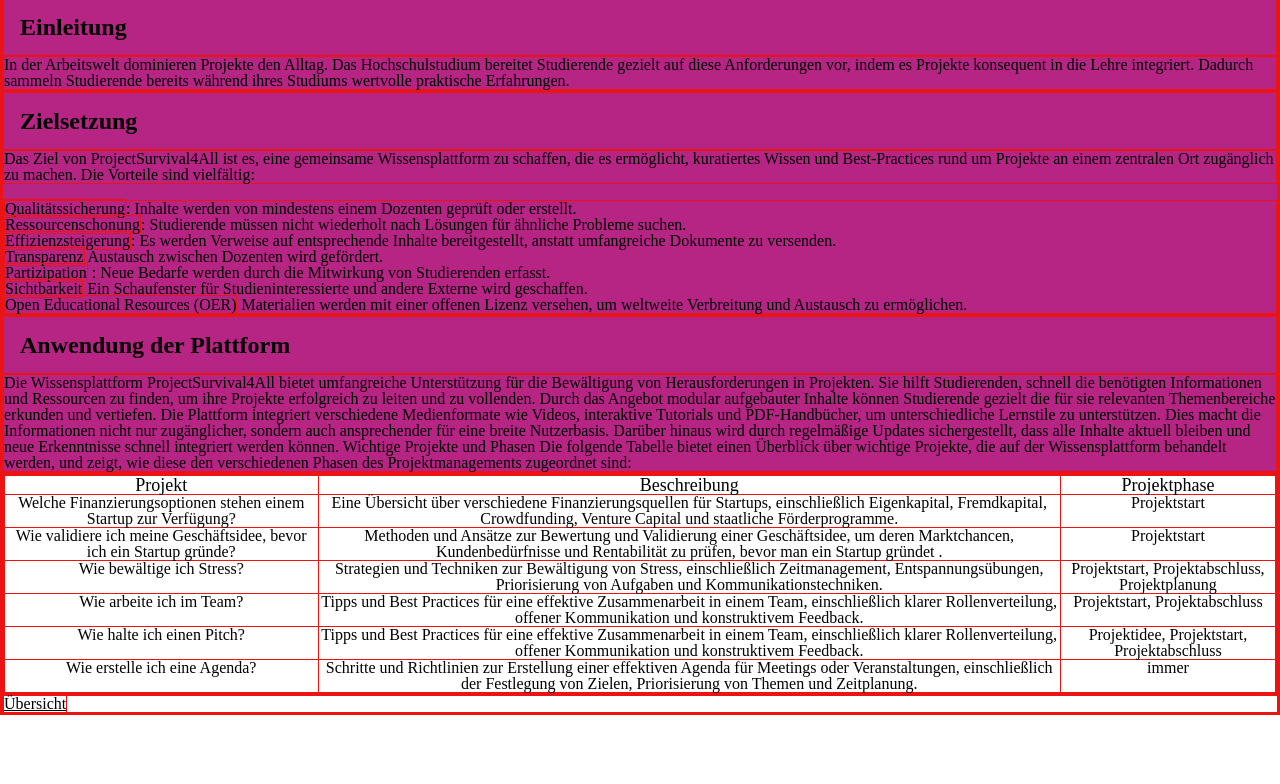
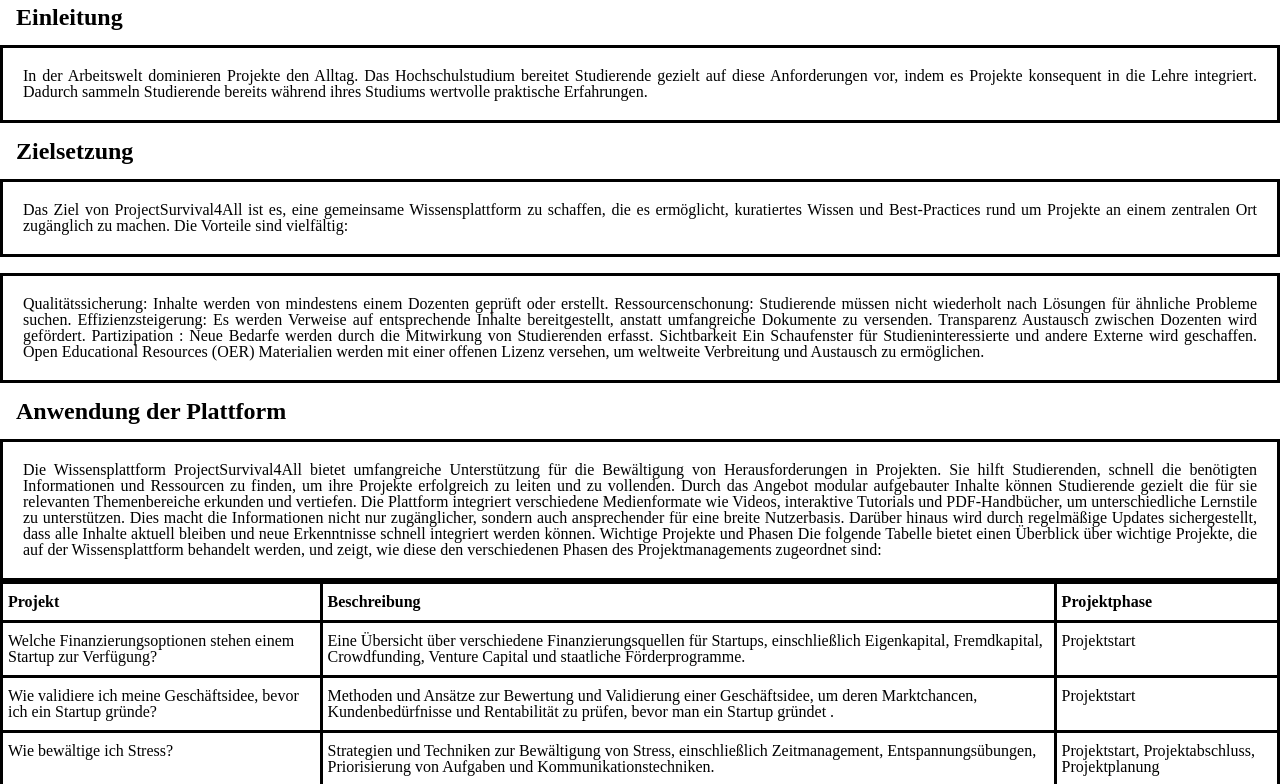
Before and after one commit to mi-classroom/fd-html-und-css-ibrahim-oez, a website: page pages/about/about_the_project.html in a window 1280 px wide. Shown: the part 128-912 px from the top of the page. Before the commit the page ends 843 px from the top, so only its background shows below. Drawn offline with nearby package versions, Linux system fonts and the light colour scheme; a web font is replaced by a local one.

Commit message:
about-the-projekt design hinzugefügt

```diff
--- /dev/null
+++ b/assets/styles/about_the_project.html/style.css
@@ -0,0 +1,38 @@
+ h2{
+
+}
+
+body{
+    font-family: "source-sans-3";
+}
+
+.container-einleitung  > p{
+    border: black solid 3px;
+    padding: 20px
+    ;
+    text-align: justify;
+}
+
+.container-zielsetzung > p{ border: black solid 3px;
+    padding: 20px
+    ;
+    text-align: justify;
+}
+
+.container-anwendung > p{
+    border: black solid 3px;
+    padding: 20px
+    ;
+    text-align: justify;
+}
+
+.container-tabelle > table,td
+{
+    border: black solid 3px;
+    padding: 10px 5px;
+    text-align: justify-all;
+}
+
+thead{
+    font-weight:bold;
+}
--- a/assets/styles/html.css
+++ b/assets/styles/html.css
@@ -1,6 +1,4 @@
-*{
-    border:solid rgb(236, 19, 19) 1.5px !important;
-}
+
 
 html,body{
     font-family: "source-sans-3";
--- a/pages/about/about_the_project.html
+++ b/pages/about/about_the_project.html
@@ -10,6 +10,7 @@
   <link rel="stylesheet" href="/assets/styles/fonts.css">
   <link rel="stylesheet" href="/assets/styles/variable.css">
   <link rel="stylesheet" href="/assets/styles/html.css">
+  <link rel="stylesheet" href="/assets/styles/about_the_project.html/style.css"
 
 
   <!-----------------------------Externe-Stylesheets---------------------------------------------------->
@@ -47,7 +48,7 @@
 
   <p>Survival-Tipps für die Projektarbeit</p>
 
-  <div class="welcome" style="background-color: var(--color-pink);">
+  <div class="container-einleitung">
     <h2>Einleitung</h2>
     <p>
       In der Arbeitswelt dominieren Projekte den Alltag. Das Hochschulstudium
@@ -58,7 +59,7 @@
 
   </div>
 
-  <div class="welcome" style="background-color: var(--color-pink);">
+  <div class="container-zielsetzung">
     <h2>Zielsetzung</h2>
     <p>
       Das Ziel von ProjectSurvival4All ist es, eine gemeinsame
@@ -68,21 +69,21 @@
     </p>
     <br />
     <p>
-      <b>Qualitätssicherung</b>: Inhalte werden von mindestens einem Dozenten
-      geprüft oder erstellt. <br /><b>Ressourcenschonung</b>: Studierende
+      <b>Qualitätssicherung: Inhalte werden von mindestens einem Dozenten
+      geprüft oder erstellt. Ressourcenschonung: Studierende
       müssen nicht wiederholt nach Lösungen für ähnliche Probleme suchen.
-      <br /><b>Effizienzsteigerung</b>: Es werden Verweise auf entsprechende
+      Effizienzsteigerung: Es werden Verweise auf entsprechende
       Inhalte bereitgestellt, anstatt umfangreiche Dokumente zu versenden.
-      <br /><b>Transparenz</b> Austausch zwischen Dozenten wird gefördert.
-      <br /><b>Partizipation</b> : Neue Bedarfe werden durch die Mitwirkung
-      von Studierenden erfasst. <br /><b>Sichtbarkeit</b> Ein Schaufenster für
-      Studieninteressierte und andere Externe wird geschaffen. <br /><b>Open Educational Resources (OER)</b>
+      Transparenz Austausch zwischen Dozenten wird gefördert.
+      Partizipation : Neue Bedarfe werden durch die Mitwirkung
+      von Studierenden erfasst. Sichtbarkeit Ein Schaufenster für
+      Studieninteressierte und andere Externe wird geschaffen. Open Educational Resources (OER)
       Materialien werden mit einer offenen Lizenz versehen, um weltweite
       Verbreitung und Austausch zu ermöglichen.
     </p>
   </div>
 
-  <div class="welcome" style="background-color: var(--color-pink);">
+  <div class="container-anwendung">
     <h2>Anwendung der Plattform</h2>
     <p>
       Die Wissensplattform ProjectSurvival4All bietet umfangreiche
@@ -104,22 +105,11 @@
     </p>
   </div>
 
-  <style>
-    tr {
-      border: solid 1px black
-    }
 
-    td {
-      border: solid 1px black;
-      text-align: center;
-      -ms-zoom: normal;
-    }
-  </style>
-
-  <div>
-    <table border="5px " style="display: block">
+  <div class="container-tabelle">
+    <table>
       <thead>
-        <tr align="center" style="font-size: large">
+        <tr >
           <td>Projekt</td>
           <td>Beschreibung</td>
           <td>Projektphase</td>
@@ -189,7 +179,7 @@
     </table>
   </div>
 
-  <script src="/firstJS.js"></script>
+  <script src="/assets/scripts/main.js"></script>
 
 </body>
 <!---------------------------------------------------------------------------------------------->
```
